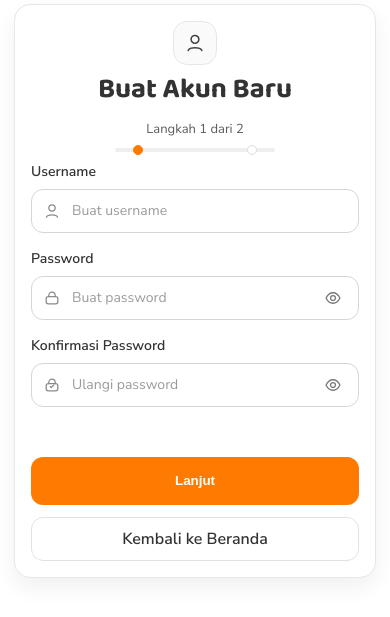
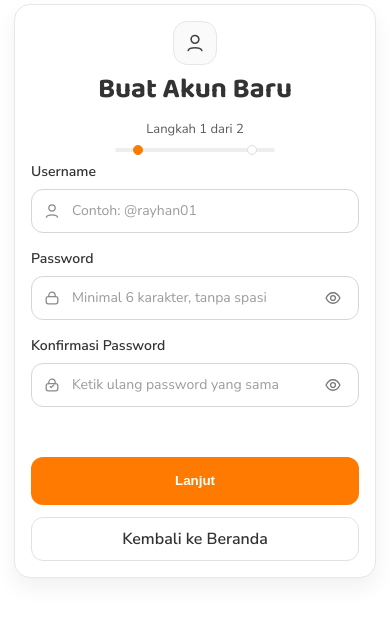
Before and after one commit to ReyyyGITHUB/pjbl-ecanteen, a PHP site: page /register in a window 390 px wide. Shown: the part 131-748 px from the top of the page. Run offline with PHP 8.4, Linux system fonts and the light colour scheme.

Commit message:
add: placeholder for UX Writing in Register & Login page

```diff
--- a/pages/login.php
+++ b/pages/login.php
@@ -59,7 +59,7 @@ if ($_SERVER['REQUEST_METHOD'] === 'POST') {
                   <path d="M4.5 20.25c1.7-4 13.3-4 15 0" stroke="currentColor" stroke-width="1.7" stroke-linecap="round"/>
                 </svg>
               </span>
-              <input class="field-input field-input-plain field-input-plain-icon" name="username" type="text" autocomplete="username" required placeholder="username" />
+              <input class="field-input field-input-plain field-input-plain-icon" name="username" type="text" autocomplete="username" required placeholder="@username" />
             </div>
           </div>
 
@@ -71,7 +71,7 @@ if ($_SERVER['REQUEST_METHOD'] === 'POST') {
                   <path d="M7 10.25h10A2.75 2.75 0 0 1 19.75 13v4A2.75 2.75 0 0 1 17 19.75H7A2.75 2.75 0 0 1 4.25 17v-4A2.75 2.75 0 0 1 7 10.25Z" stroke="currentColor" stroke-width="1.7"/>
                 </svg>
               </span>
-              <input id="login-password" class="field-input field-input-plain field-input-plain-icon" name="password" type="password" autocomplete="current-password" required placeholder="password" />
+              <input id="login-password" class="field-input field-input-plain field-input-plain-icon" name="password" type="password" autocomplete="current-password" required placeholder="Password tanpa spasi" />
               <button class="field-action" type="button" data-toggle-password aria-controls="login-password" aria-pressed="false" aria-label="Tampilkan password">
                 <svg class="field-action-eye" viewBox="0 0 24 24" width="18" height="18" fill="none" aria-hidden="true">
                   <path d="M2.75 12s3.3-7 9.25-7 9.25 7 9.25 7-3.3 7-9.25 7-9.25-7-9.25-7Z" stroke="currentColor" stroke-width="1.7" stroke-linejoin="round"/>
--- a/pages/register.php
+++ b/pages/register.php
@@ -124,7 +124,7 @@ if ($_SERVER['REQUEST_METHOD'] === 'POST') {
                     <path d="M4.5 20.25c1.7-4 13.3-4 15 0" stroke="currentColor" stroke-width="1.7" stroke-linecap="round"/>
                   </svg>
                 </span>
-                <input class="field-input" name="username" type="text" autocomplete="username" required placeholder="Buat username" />
+                <input class="field-input" name="username" type="text" autocomplete="username" required placeholder="Contoh: @rayhan01" />
               </div>
             </label>
 
@@ -137,7 +137,7 @@ if ($_SERVER['REQUEST_METHOD'] === 'POST') {
                     <path d="M7 10.25h10A2.75 2.75 0 0 1 19.75 13v4A2.75 2.75 0 0 1 17 19.75H7A2.75 2.75 0 0 1 4.25 17v-4A2.75 2.75 0 0 1 7 10.25Z" stroke="currentColor" stroke-width="1.7"/>
                   </svg>
                 </span>
-                <input id="reg-password" class="field-input" name="password" type="password" autocomplete="new-password" required placeholder="Buat password" />
+                <input id="reg-password" class="field-input" name="password" type="password" autocomplete="new-password" required placeholder="Minimal 6 karakter, tanpa spasi" />
                 <button class="field-action" type="button" data-toggle-password aria-controls="reg-password" aria-pressed="false" aria-label="Tampilkan password">
                   <svg class="field-action-eye" viewBox="0 0 24 24" width="18" height="18" fill="none" aria-hidden="true">
                     <path d="M2.75 12s3.3-7 9.25-7 9.25 7 9.25 7-3.3 7-9.25 7-9.25-7-9.25-7Z" stroke="currentColor" stroke-width="1.7" stroke-linejoin="round"/>
@@ -157,7 +157,7 @@ if ($_SERVER['REQUEST_METHOD'] === 'POST') {
                     <path d="M9.6 14.1 11 15.5l3.4-3.4" stroke="currentColor" stroke-width="1.7" stroke-linecap="round" stroke-linejoin="round"/>
                   </svg>
                 </span>
-                <input id="reg-confirm" class="field-input" name="password_confirm" type="password" autocomplete="new-password" required placeholder="Ulangi password" />
+                <input id="reg-confirm" class="field-input" name="password_confirm" type="password" autocomplete="new-password" required placeholder="Ketik ulang password yang sama" />
                 <button class="field-action" type="button" data-toggle-password aria-controls="reg-confirm" aria-pressed="false" aria-label="Tampilkan password">
                   <svg class="field-action-eye" viewBox="0 0 24 24" width="18" height="18" fill="none" aria-hidden="true">
                     <path d="M2.75 12s3.3-7 9.25-7 9.25 7 9.25 7-3.3 7-9.25 7-9.25-7-9.25-7Z" stroke="currentColor" stroke-width="1.7" stroke-linejoin="round"/>
@@ -187,7 +187,7 @@ if ($_SERVER['REQUEST_METHOD'] === 'POST') {
                     <path d="M4.5 20.25c1.7-4 13.3-4 15 0" stroke="currentColor" stroke-width="1.7" stroke-linecap="round"/>
                   </svg>
                 </span>
-                <input class="field-input" name="full_name" type="text" autocomplete="name" required placeholder="Masukkan nama lengkap" />
+                <input class="field-input" name="full_name" type="text" autocomplete="name" required placeholder="Contoh: Rayhan Pratama" />
               </div>
             </label>
 
@@ -223,7 +223,7 @@ if ($_SERVER['REQUEST_METHOD'] === 'POST') {
                     <path d="M8.2 6.75 6.9 5.45a2 2 0 0 0-2.83 0l-.7.7a2.1 2.1 0 0 0-.5 2.2c1.3 3.8 4.2 8.3 8.4 12.4s8.6 7.1 12.4 8.4a2.1 2.1 0 0 0 2.2-.5l.7-.7a2 2 0 0 0 0-2.83l-1.3-1.3a2 2 0 0 0-2.1-.47l-2.2.73a2 2 0 0 1-2.08-.5l-2.8-2.8a2 2 0 0 1-.5-2.08l.73-2.2A2 2 0 0 0 15.9 14l-1.3-1.3" stroke="currentColor" stroke-width="1.7" stroke-linecap="round" stroke-linejoin="round"/>
                   </svg>
                 </span>
-                <input class="field-input" name="phone" type="tel" autocomplete="tel" inputmode="tel" required placeholder="081234567890" />
+                <input class="field-input" name="phone" type="tel" autocomplete="tel" inputmode="tel" required placeholder="Contoh: 0812345678901" />
               </div>
             </label>
 
```
Also changed, not shown: assets/css/hero.css (+29 -2 lines).
